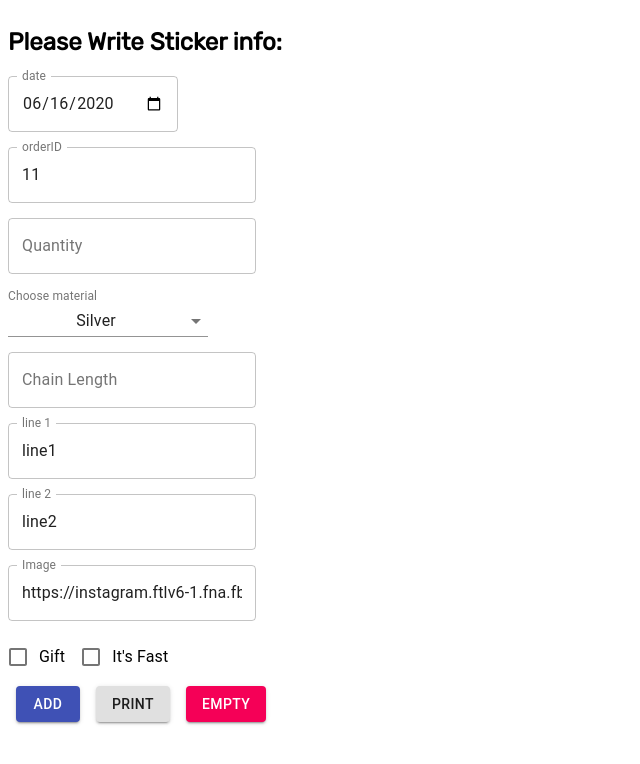
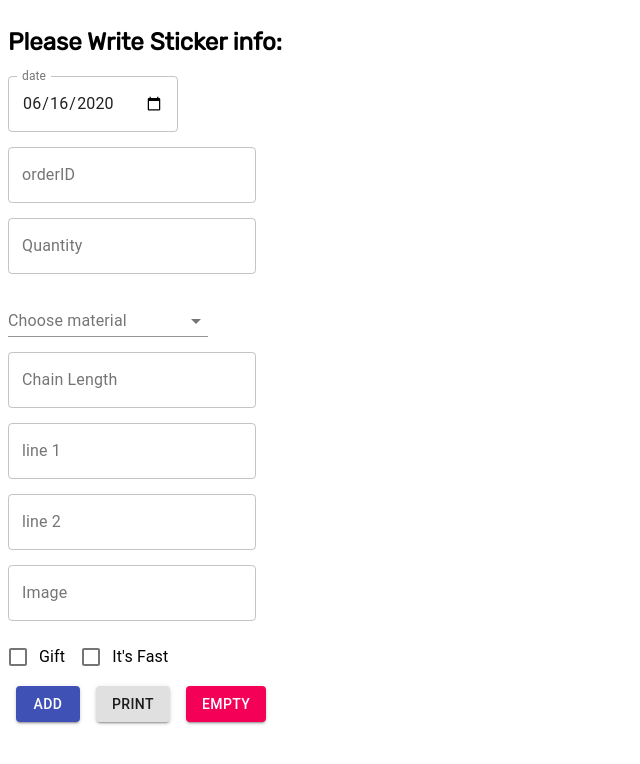
Before and after one commit to sagi770/print-stickers-labels, a React (Create React App) app: page / in a window 1280 px wide. Shown: the top 764 px of the page, without its empty margins (0-640 px from the left). Built offline with nearby package versions, Linux system fonts and the light colour scheme.

Commit message:
fix some bugs

```diff
--- a/package.json
+++ b/package.json
@@ -10,6 +10,7 @@
     "@testing-library/jest-dom": "^4.2.4",
     "@testing-library/react": "^9.5.0",
     "@testing-library/user-event": "^7.2.1",
+    "moment": "^2.26.0",
     "react": "^16.13.1",
     "react-dom": "^16.13.1",
     "react-scripts": "3.4.1",
--- a/src/App.tsx
+++ b/src/App.tsx
@@ -11,6 +11,7 @@ const getTodayDate = () => {
   const dd = String(today.getDate()).padStart(2, "0");
   const mm = String(today.getMonth() + 1).padStart(2, "0");
   const yyyy = today.getFullYear();
+
   return yyyy + "-" + mm + "-" + dd;
 }
 
@@ -21,15 +22,14 @@ const App = () => {
   const todayDate = getTodayDate();
 
   const [formState, setFormState] = useState<Stickers>({
-    orderID: "11",
+    orderID: "",
     date: todayDate,
     quantity: "",
-    material: "silver",
+    material: "",
     chainLength: "",
-    line1: "line1",
-    line2: "line2",
-    image:
-      "https://instagram.ftlv6-1.fna.fbcdn.net/v/t51.2885-15/e15/s320x320/98331657_291805631844341_3782185453709637350_n.jpg?_nc_ht=instagram.ftlv6-1.fna.fbcdn.net&_nc_cat=105&_nc_ohc=S3XzhPEIHGgAX_z8V84&oh=666e229c5f174508a405cb4895b9043b&oe=5F0A1887",
+    line1: "",
+    line2: "",
+    image: "",
     gift: false,
     fast: false,
   });
--- a/src/components/FormArea/FormArea.tsx
+++ b/src/components/FormArea/FormArea.tsx
@@ -1,7 +1,6 @@
-import React, { useState } from "react";
+import React from "react";
 import {
   FormControl,
-  TextField,
   MenuItem,
   InputLabel,
   Select,
@@ -79,7 +78,7 @@ export function FormArea({ setStickersList, stickersList, formState, setFormStat
 
   const handleSubmit = () => {
     setStickersList((stickersList) => [...stickersList, formState]);
-    // emptyStickers();//TODO:remove it!!
+    emptyStickers();
   };
 
   return (
@@ -99,6 +98,7 @@ export function FormArea({ setStickersList, stickersList, formState, setFormStat
           value={formState.material}
           onChange={materialHandleChange}
         >
+          <MenuItem value="">None</MenuItem>
           <MenuItem value="silver">Silver</MenuItem>
           <MenuItem value="rose_gold">Rose Gold</MenuItem>
           <MenuItem value="gold_plated">Gold Plated</MenuItem>
--- a/src/components/PrintCube/Header.tsx
+++ b/src/components/PrintCube/Header.tsx
@@ -1,6 +1,6 @@
 import React from "react";
+import moment from "moment";
 import { makeStyles } from "@material-ui/core/styles";
-
 const useStyles = makeStyles((theme) => ({
 
     flex: {
@@ -9,22 +9,20 @@ const useStyles = makeStyles((theme) => ({
     },
 }));
 
-
 interface Props {
     date: string;
     quantity: string;
     orderID: string;
 }
 
-
 export const Header = ({ date, quantity, orderID }: Props) => {
     const classes = useStyles();
 
     return (
         <div className={classes.flex}>
-            <div className="display-inline">{date}</div>
+            <div className="display-inline">{moment(date).format('DD/MM')}</div>
             <div className="display-inline">{(quantity !== "" ? `X${quantity}` : null)}</div>
-            <div className="display-inline">#{orderID}</div>
+            <div className="display-inline">{(orderID !== "" ? `#${orderID}` : null)}</div>
         </div>
     );
 }
--- a/src/components/PrintCube/LogoArea.tsx
+++ b/src/components/PrintCube/LogoArea.tsx
@@ -15,7 +15,7 @@ export const LogoArea = () => {
 
   return (
     <div className={classes.logoWrapper}>
-      <img src="/logo.png" alt="logo" />
+      <img src={`${process.env.PUBLIC_URL}/logo.png`} alt="logo" />
     </div>
   );
 }
```
Also changed, not shown: 1 other file (tests, documents, lock files or other folders).
